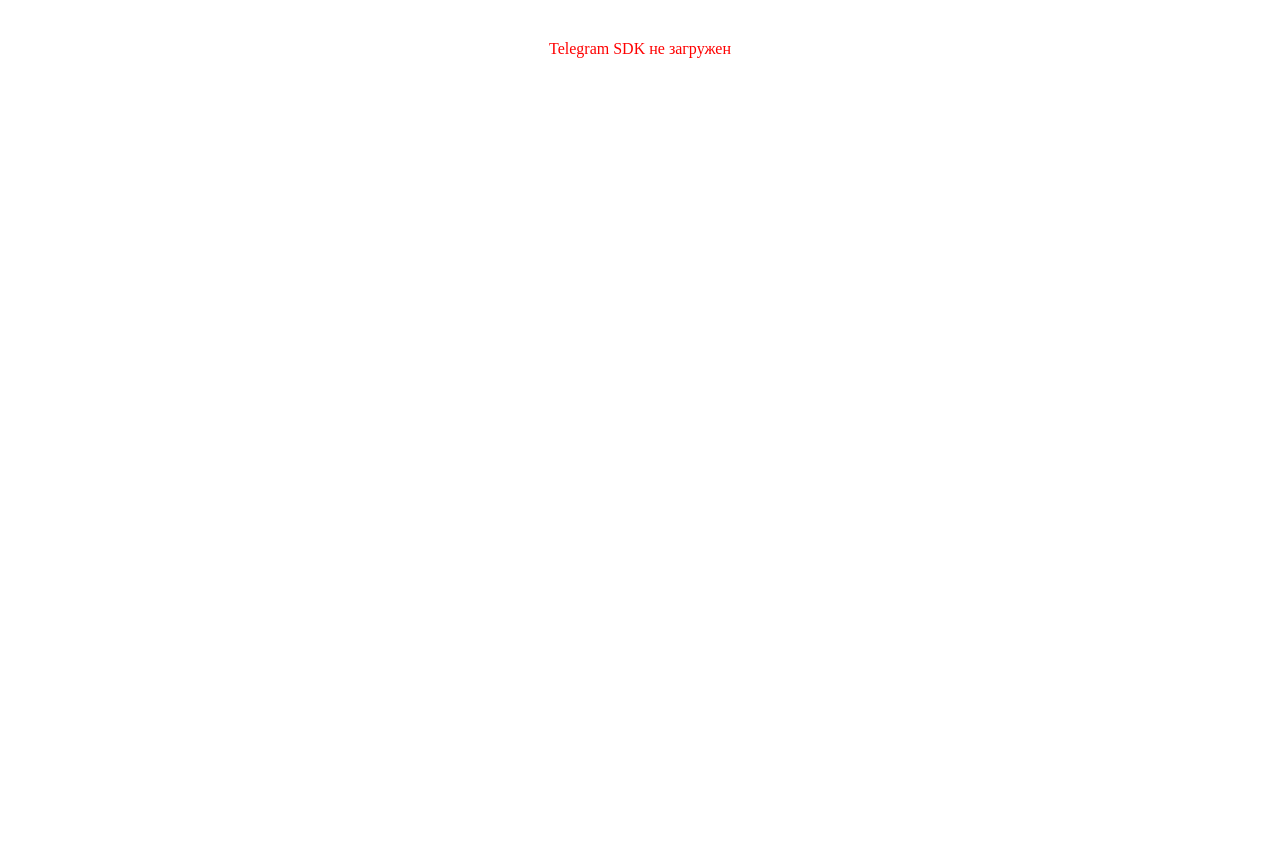
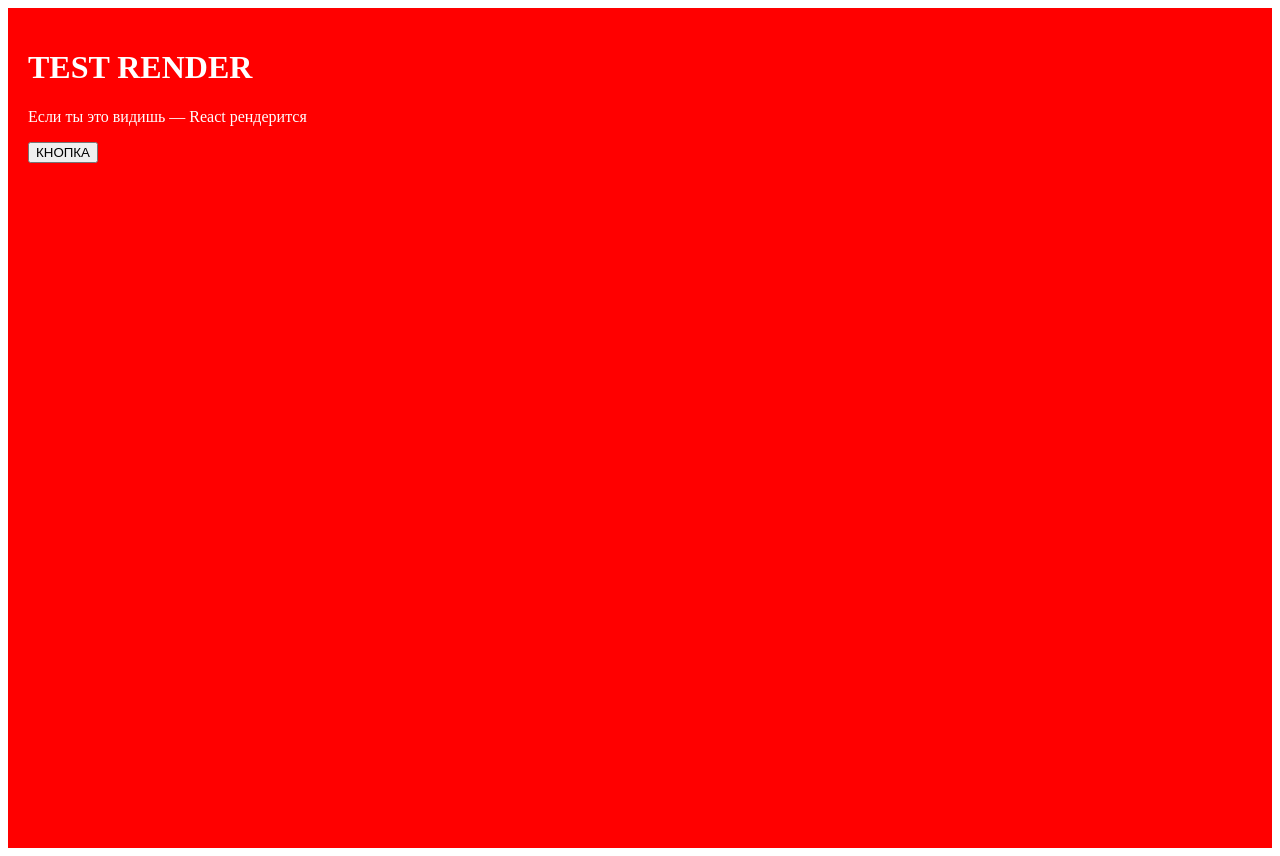
Before and after one commit to cLoud288/analyz-frontend, a Next.js app: page / in a window 1280 px wide. Before the commit the page ends 800 px from the top, so only its background shows below. Built offline with nearby package versions, Linux system fonts and the light colour scheme.

Commit message:
debug render test

```diff
--- a/src/components/NicheForm.tsx
+++ b/src/components/NicheForm.tsx
@@ -1,49 +1,18 @@
 "use client";
 
-import { useEffect, useState } from "react";
-
 export default function NicheForm() {
-  const [ready, setReady] = useState(false);
-  const [initData, setInitData] = useState<string | null>(null);
-  const [error, setError] = useState<string | null>(null);
-
-    useEffect(() => {
-    const tg = (window as any)?.Telegram?.WebApp;
-
-    console.log("TG:", tg);
-
-    if (!tg) {
-        setError("Telegram SDK не загружен");
-        return;
-    }
-
-    tg.ready();
-    tg.expand();
-
-    setInitData(tg.initData);
-    setReady(true);
-    }, []);
-
-  if (error) {
-    return (
-      <div style={{ color: "red", textAlign: "center", marginTop: 40 }}>
-        {error}
-      </div>
-    );
-  }
-
-  if (!ready) {
-    return (
-      <div style={{ textAlign: "center", marginTop: 40 }}>
-        Загрузка…
-      </div>
-    );
-  }
-
   return (
-    <div>
-      {/* ТВОЯ ФОРМА ТУТ */}
-      <h1>Анализ ниши</h1>
+    <div
+      style={{
+        background: "red",
+        color: "white",
+        padding: 20,
+        minHeight: "100vh",
+      }}
+    >
+      <h1>TEST RENDER</h1>
+      <p>Если ты это видишь — React рендерится</p>
+      <button>КНОПКА</button>
     </div>
   );
 }
```
